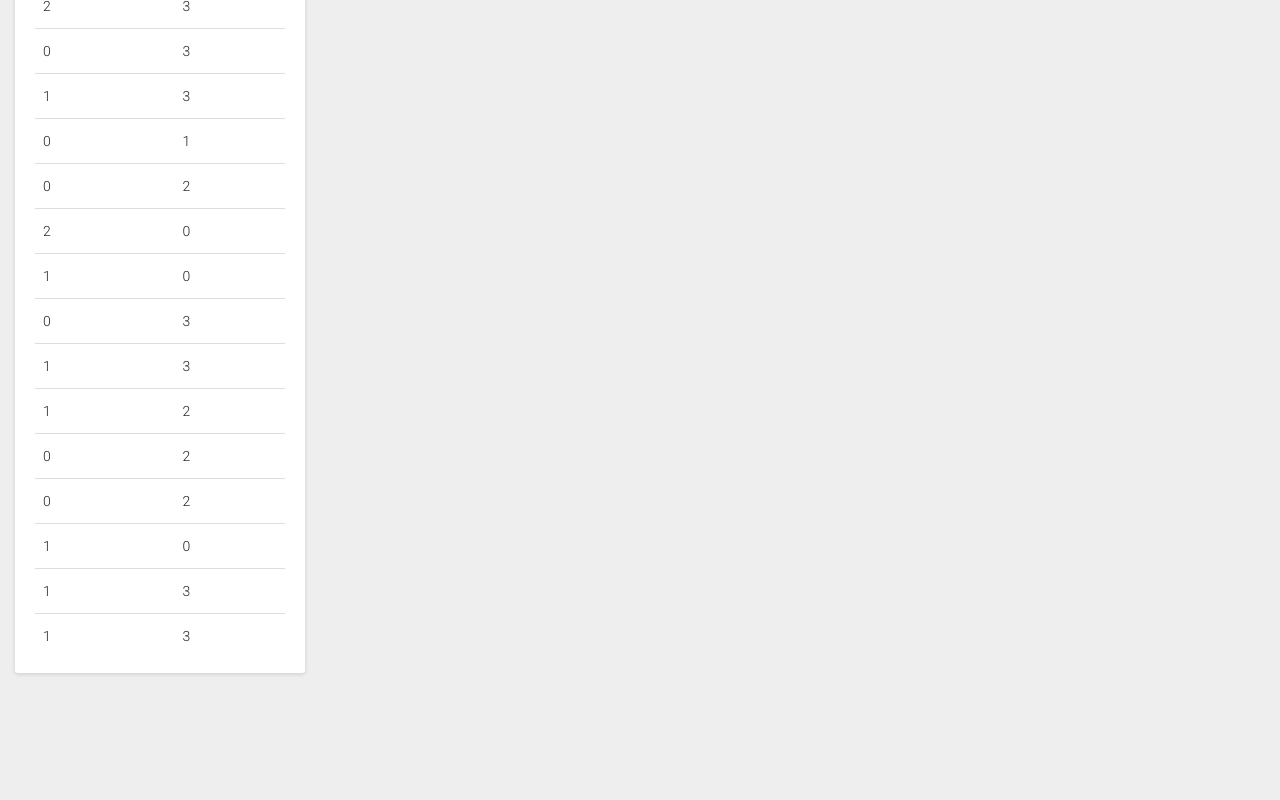
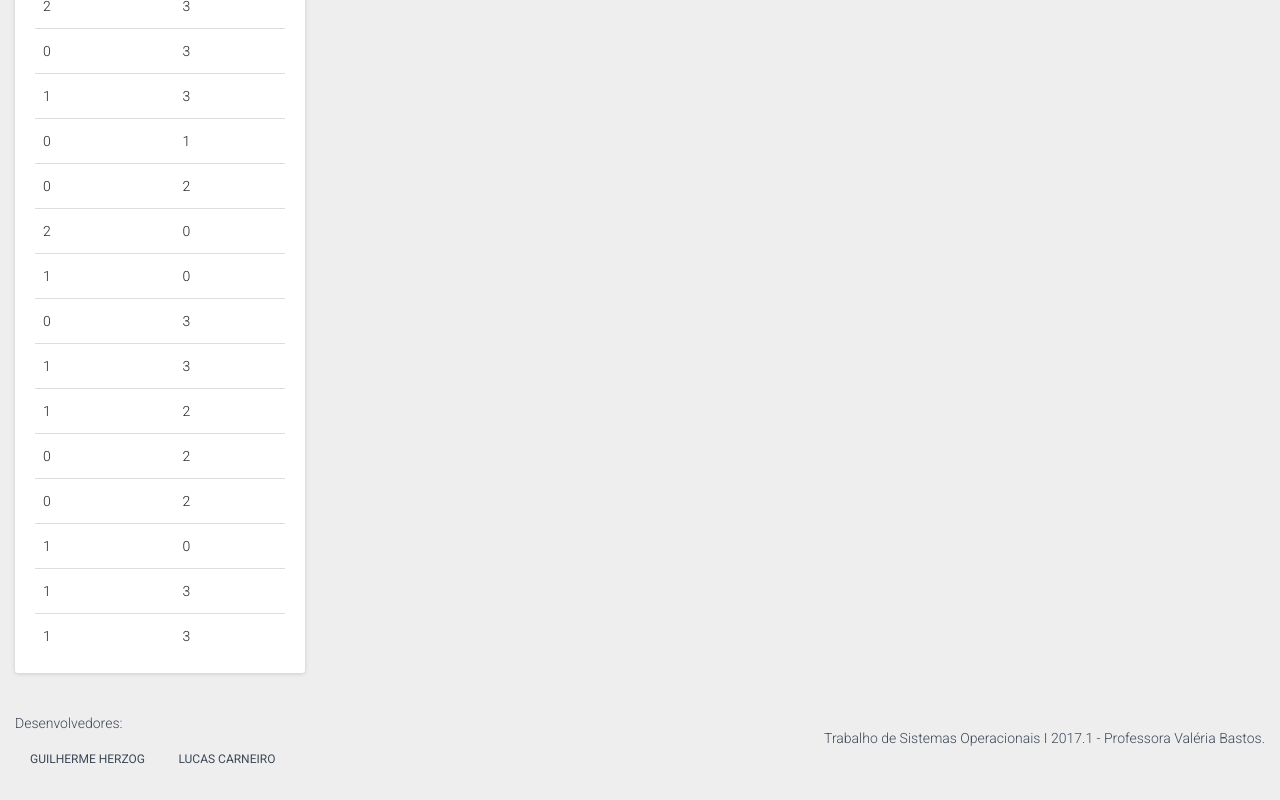
Before and after one commit to guiherzog/vmsim, an Electron app: page pages/index.html in a window 1280 px wide. Shown: the part 3924-4724 px from the top of the page. Before the commit the page ends 4622 px from the top, so only its background shows below. Drawn offline with Linux system fonts and the light colour scheme.

Commit message:
- Adding footer with dev details;

```diff
--- a/pages/index.html
+++ b/pages/index.html
@@ -217,6 +217,28 @@
 				</div>
 			</div>
 		</div>
+		<footer class="footer">
+			<div class="container-fluid">
+				<nav class="pull-left">
+					Desenvolvedores:
+					<ul>
+						<li>
+							<a href="https://linkedin.com/in/guilhermeherzog">
+								Guilherme Herzog
+							</a>
+						</li>
+						<li>
+							<a href="https://www.linkedin.com/in/lucasrodcarneiro/">
+								Lucas Carneiro
+							</a>
+						</li>
+					</ul>
+				</nav>
+				<p class="copyright pull-right">
+					Trabalho de Sistemas Operacionais I 2017.1 - Professora Valéria Bastos.
+				</p>
+			</div>
+		</footer>
 	</div>
 </body>
 
```
